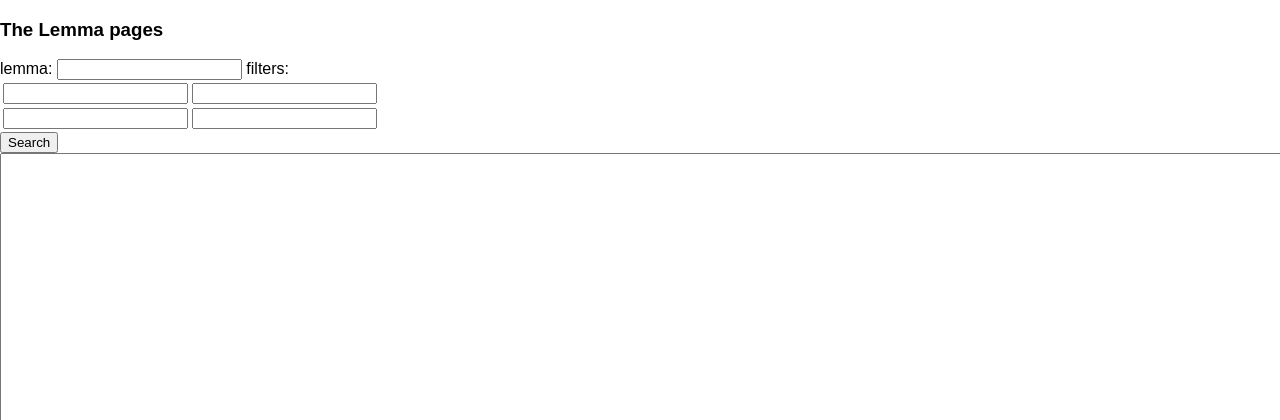
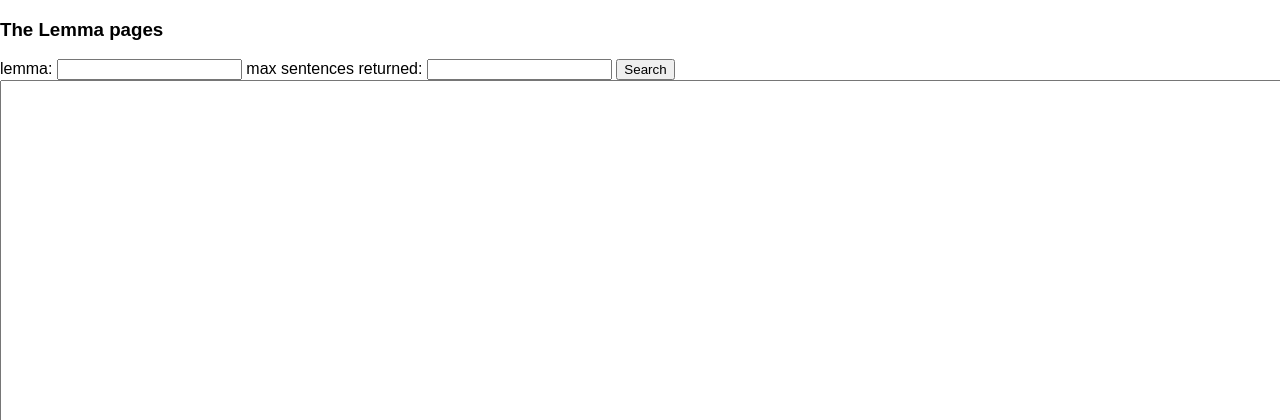
Before and after one commit to pauljabernathy/lexi, a Flask app: page / in a window 1280 px wide; the page is wider, and only the part inside the window is pictured. Shown: the top 420 px of that part. Run offline with Flask 2, Linux system fonts and the light colour scheme; parts of the project's set-up code (start-up, migrations or seed data) failed here and were passed over.

Commit message:
adding max_examples; removing some unused code

```diff
--- a/app.py
+++ b/app.py
@@ -22,17 +22,15 @@ def lemma():
 
 def get_sentences(request):
     args = request.args
-    filters = {}
     if 'lemma' in args:
         lemma_searching_for = args['lemma']
     else:
         lemma_searching_for = None
-    for k in args.keys():
-        if 'name' in k and k.replace('name', 'value') in args.keys() and args[k] is not None and args[k] != '':
-            filters[args[k]] = args[k.replace('name', 'value')]
-    # sentences = lu.search_sentences_for_examples(cp.fyj_sentences, cp.fyj_lm, lemma_searching_for, filters)
-    # using lu.get_examples for the time being to avoid using the huge spacy files; functionality will be reduced
-    sentences = lu.get_examples(cp.fyj_sentences, cp.fyj_lm, lemma_searching_for)
+    if 'max_examples' in args:
+        max_examples = int(args['max_examples'])
+    else:
+        max_examples = lu.DEFAULT_MAX_EXAMPLES
+    sentences = lu.get_examples(cp.fyj_sentences, cp.fyj_lm, lemma_searching_for, max_examples)
     # sentences = lu.get_examples(cp.moby_sentences, cp.moby_lm, lemma_searching_for)
     output = ''
     for i in range(len(sentences)):
--- a/templates/lemma_form.html
+++ b/templates/lemma_form.html
@@ -7,14 +7,14 @@
 
 <form action="lemma" method="GET">
     lemma:  <input type="text" name="lemma" id="lemma">
-    filters:
+    <!--filters:
     <table>
         <tr><td><input type="text" name="filter_1_name"></td>
             <td><input type="text" name="filter_1_value"></td></tr>
         <tr><td><input type="text" name="filter_2_name"></td>
             <td><input type="text" name="filter_2_value"></td></tr>
-    </table>
-
+    </table>-->
+    max sentences returned: <input type=number name="max_examples">
     <input type="submit" value="Search">
 </form>
 
```
